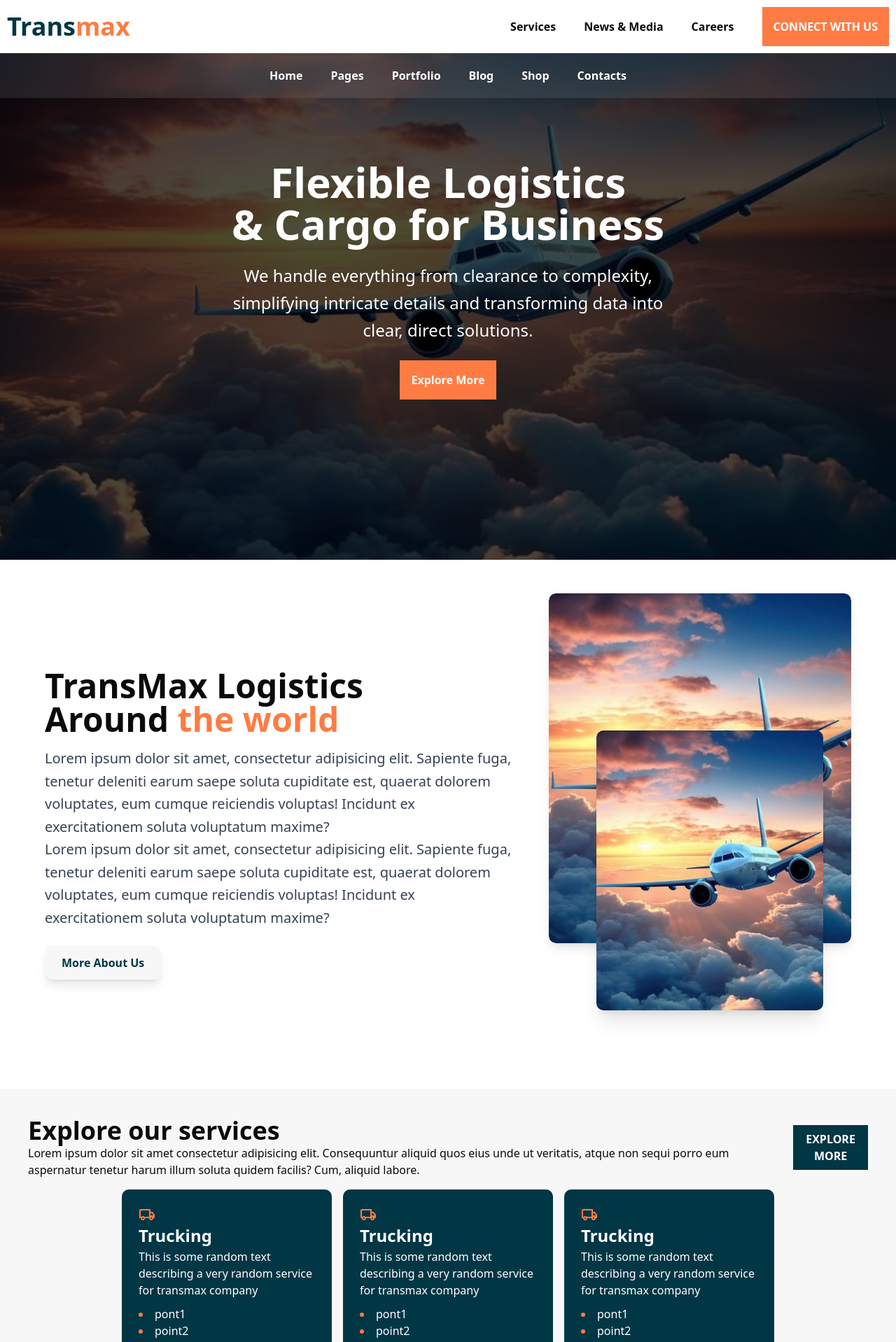
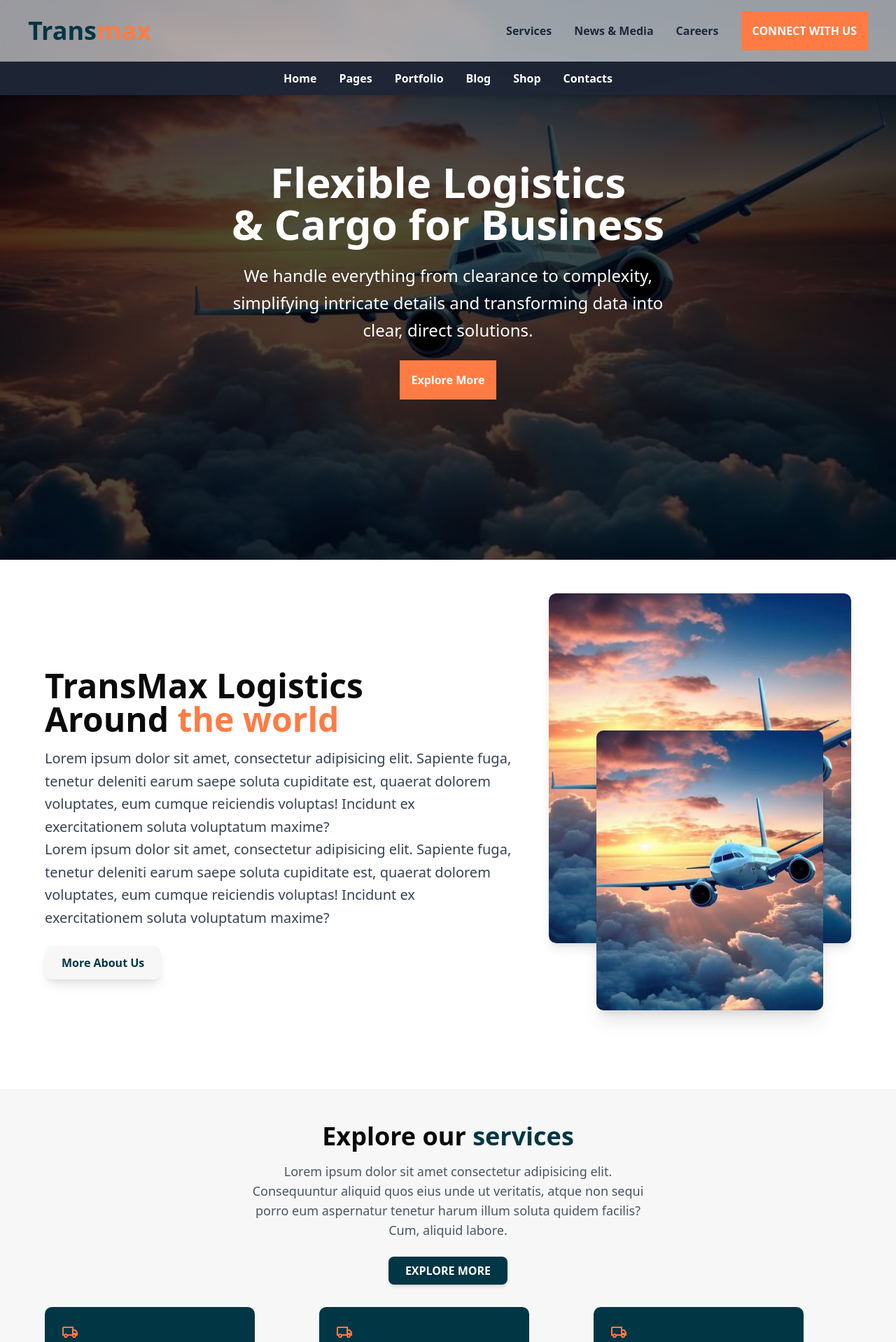
Before and after one commit to dantekadagi3/Transmax, a React (Vite) app: page / in a window 1280 px wide. Shown: the top 1918 px of the page at 70% size. Built offline with nearby package versions, Linux system fonts and the light colour scheme.

Commit message:
major parts of the website completed

```diff
--- a/src/App.tsx
+++ b/src/App.tsx
@@ -2,6 +2,7 @@
 import About from "./pages/About"
 import Banner from "./pages/Banner"
 import Competence from "./pages/Competence"
+import Footer from "./pages/Footer"
 import Goals from "./pages/Goals"
 import Home from "./pages/Home"
 import News from "./pages/News"
@@ -24,6 +25,7 @@ function App() {
    <Testimonials/>
    <Banner/>
    <News/>
+   <Footer/>
    </>
   )
 }
--- a/src/components/Footer.tsx
+++ /dev/null
@@ -1,11 +0,0 @@
-
-
-const Footer = () => {
-  return (
-    <div>
-
-    </div>
-  )
-}
-
-export default Footer
--- /dev/null
+++ b/src/components/Footercomp.tsx
@@ -0,0 +1,31 @@
+interface footerProps{
+  title: string;
+  content1:string;
+  content2:string;
+  content3:string;
+  content4:string;
+  content5:string;
+
+}
+
+const Footercomp:React.FC<footerProps> = ({title,content1,content2,content3,content4,content5}) => {
+  return (
+
+
+      <div>
+       <h2 className="text-[var(--blue-color)] text-xl font-bold">{title}</h2>
+       <ul className="text-gray-500 ">
+          <li>{content1}</li>
+          <li>{content2}</li>
+          <li>{content3}</li>
+          <li>{content4}</li>
+          <li>{content5}</li>
+       </ul>
+      </div>
+
+
+
+  )
+}
+
+export default Footercomp;
--- a/src/components/Navigation.tsx
+++ b/src/components/Navigation.tsx
@@ -1,46 +1,66 @@
+import { useState } from "react";
+import Button1 from "./Button";
+import { Menu, X } from "lucide-react"; // Icon for menu toggle
 
-import Button1 from "./Button"
+function Navigation() {
+  const [menuOpen, setMenuOpen] = useState(false);
 
-
-function Navigation(){
-    function Contactus():void{
-        window.location.href = "https://www.google.com"
+  function Contactus(): void {
+    window.location.href = "https://www.google.com";
   }
 
   return (
-    <header className="fixed top-0 left-0 z-50 w-full">
-        {/**div containing the content of the first navigation */}
-       <div className="flex justify-between items-center px-[10px] py-[10px] bg-white">
-           {/**The logo area */}
-           <div className="">
-            <h1 className="text-[var(--blue-color)] font-bold text-4xl">Trans<span className="text-[var(--orange--color)]">max</span></h1>
+    <header className="fixed top-0 left-0 w-full z-50 bg-white/60 backdrop-blur-lg shadow-md">
+      {/* Main Navbar */}
+      <div className="flex justify-between items-center px-6 py-4 md:px-10">
+        {/* Logo */}
+        <div className="text-[var(--blue-color)] font-bold text-3xl md:text-4xl">
+          Trans<span className="text-[var(--orange--color)]">max</span>
         </div>
 
-           <nav className="flex gap-[40px]">
-            {/**The navigation links */}
-            <ul className="flex  items-center  gap-[40px] font-bold">
-                <li>Services</li>
-                <li>News & Media</li>
-                <li>Careers</li>
+        {/* Desktop Navigation */}
+        <nav className="hidden md:flex gap-8 items-center">
+          <ul className="flex gap-8 font-semibold text-gray-800">
+            <li className="hover:text-[var(--orange--color)] cursor-pointer transition">Services</li>
+            <li className="hover:text-[var(--orange--color)] cursor-pointer transition">News & Media</li>
+            <li className="hover:text-[var(--orange--color)] cursor-pointer transition">Careers</li>
           </ul>
-            <Button1
-            text="CONNECT WITH US"
-            onClick={Contactus}
-            />
+          <Button1 text="CONNECT WITH US" onClick={Contactus} />
         </nav>
+
+        {/* Mobile Menu Toggle */}
+        <button className="md:hidden text-gray-800" onClick={() => setMenuOpen(!menuOpen)}>
+          {menuOpen ? <X size={28} /> : <Menu size={28} />}
+        </button>
       </div>
-        {/**div containing the content of the second navigation */}
-        <nav className="flex justify-center items-center bg-white/10 backdrop-blur-lg py-[20px] ">
-            <ul className="flex gap-[40px] font-bold text-white">
-                <li>Home</li>
-                <li>Pages</li>
-                <li>Portfolio</li>
-                <li>Blog</li>
-                <li>Shop</li>
-                <li>Contacts</li>
 
+      {/* Mobile Menu */}
+      {menuOpen && (
+        <div className="md:hidden absolute top-full left-0 w-full bg-white shadow-lg py-6 px-6 transition-all">
+          <ul className="flex flex-col gap-4 font-semibold text-gray-800">
+            <li className="hover:text-[var(--orange--color)] cursor-pointer transition">Services</li>
+            <li className="hover:text-[var(--orange--color)] cursor-pointer transition">News & Media</li>
+            <li className="hover:text-[var(--orange--color)] cursor-pointer transition">Careers</li>
+          </ul>
+          <div className="mt-4">
+            <Button1 text="CONNECT WITH US" onClick={Contactus} />
+          </div>
+        </div>
+      )}
+
+      {/* Second Navigation */}
+      <nav className="hidden md:flex justify-center items-center bg-gray-900/90 py-3 text-white">
+        <ul className="flex gap-8 font-semibold">
+          <li className="hover:text-[var(--orange--color)] cursor-pointer transition">Home</li>
+          <li className="hover:text-[var(--orange--color)] cursor-pointer transition">Pages</li>
+          <li className="hover:text-[var(--orange--color)] cursor-pointer transition">Portfolio</li>
+          <li className="hover:text-[var(--orange--color)] cursor-pointer transition">Blog</li>
+          <li className="hover:text-[var(--orange--color)] cursor-pointer transition">Shop</li>
+          <li className="hover:text-[var(--orange--color)] cursor-pointer transition">Contacts</li>
         </ul>
       </nav>
     </header>
- )
-}export default  Navigation
+  );
+}
+
+export default Navigation;
--- a/src/pages/Banner.tsx
+++ b/src/pages/Banner.tsx
@@ -8,22 +8,25 @@ const Banner = () => {
 
   return (
     <div
-      className="relative bg-cover bg-center bg-no-repeat h-[20rem] flex  items-center justify-center py-12"
+      className="relative h-[20rem] md:h-[28rem] lg:h-[32rem] flex items-center justify-center bg-cover bg-center bg-no-repeat px-6"
       style={{ backgroundImage: `url(${logistics})` }}
     >
       {/* Dark overlay for better text contrast */}
-      <div className="absolute inset-0 bg-black opacity-80"></div>
+      <div className="absolute inset-0 bg-black opacity-60 md:opacity-70"></div>
 
       {/* Content section */}
+      <div className="relative text-center text-white max-w-3xl px-4 md:px-6">
+        {/* Brand Name */}
+        <h1 className="text-[var(--blue-color)] font-bold text-3xl md:text-4xl">
+          Trans<span className="text-[var(--orange--color)]">max</span>
+        </h1>
 
-      <div className="relative text-center text-white max-w-3xl px-6">
-      <div className="">
-            <h1 className="text-[var(--blue-color)] font-bold text-4xl">Trans<span className="text-[var(--orange--color)]">max</span></h1>
-           </div>
+        {/* Main Heading */}
+        <h2 className="text-3xl md:text-5xl lg:text-6xl font-bold leading-tight mt-2">
+          World Leading Contract <br className="hidden sm:block" /> Logistics Provider
+        </h2>
 
-        <h1 className="text-5xl md:text-6xl font-bold leading-tight">
-          World Leading Contract <br /> Logistics Provider
-        </h1>
+        {/* Description */}
         <p className="mt-4 text-lg md:text-xl">
           We provide world-class logistics solutions to businesses of all sizes.
         </p>
--- /dev/null
+++ b/src/pages/Footer.tsx
@@ -0,0 +1,64 @@
+import Footercomp from "@/components/Footercomp";
+
+const Footer = () => {
+  return (
+    <footer className="bg-gray-100 py-10 px-6">
+      <div className="max-w-7xl mx-auto grid grid-cols-1 sm:grid-cols-2 md:grid-cols-4 gap-8 text-gray-700">
+
+        {/* Company Info */}
+        <div>
+          <h2 className="text-lg font-semibold text-gray-900">
+            <span className="text-orange-500">TRANS</span>MAX
+          </h2>
+          <p className="mt-2 text-sm">
+            <strong>Address:</strong> 27 Division St, New York, NY 10002, USA
+          </p>
+          <p className="mt-1 text-sm"><strong>Website:</strong> transmax.com</p>
+          <p className="mt-1 text-sm"><strong>Email:</strong> transmax@mail.com</p>
+          <p className="mt-1 text-sm"><strong>Phone:</strong> +8 (123) 152 25 45</p>
+        </div>
+
+        {/* Services */}
+        <Footercomp
+          title="Our Services"
+          content1="Just-in-Time delivery"
+          content2="Time-based service levels"
+          content3="Warehousing"
+          content4="Global stock transparency"
+          content5="Transport consolidation"
+        />
+
+        {/* Industry Sectors */}
+        <div>
+          <h2 className="text-lg font-semibold">Industry Sectors</h2>
+          <ul className="mt-2 text-sm space-y-1">
+            <li>Electronics Industry</li>
+            <li>Industrial & Manufacturing</li>
+            <li className="text-orange-500">Semicon & Solar</li>
+            <li>Oil & Gas Cargo</li>
+            <li>Energy & Chemicals</li>
+          </ul>
+        </div>
+
+        {/* Quick Links */}
+        <div>
+          <h2 className="text-lg font-semibold">Quick Links</h2>
+          <ul className="mt-2 text-sm space-y-1">
+            <li>How it Works</li>
+            <li>Help Link</li>
+            <li>Terms & Conditions</li>
+            <li>Contact Us</li>
+            <li>Privacy Policy</li>
+          </ul>
+        </div>
+      </div>
+
+      {/* Copyright Section */}
+      <div className="text-center text-sm text-gray-600 mt-8">
+        &copy; {new Date().getFullYear()} TransMax. All Rights Reserved.
+      </div>
+    </footer>
+  );
+};
+
+export default Footer;
--- a/src/pages/Sevices.tsx
+++ b/src/pages/Sevices.tsx
@@ -3,50 +3,53 @@ import truck from '../assets/icons/truck.svg';
 
 const Services = () => {
   return (
-    <section className="bg-[var(--main--background)] flex flex-col items-center justify-center p-10">
-        <div className='flex gap-2 items-center justify-center'>
-    <div>
-         <h1 className="text-4xl font-bold">Explore our <span>services</span></h1>
-     <div>
-         <p>Lorem ipsum dolor sit amet consectetur adipisicing elit. Consequuntur aliquid quos eius unde ut veritatis, atque non sequi porro eum aspernatur tenetur harum illum soluta quidem facilis? Cum, aliquid labore.</p>
-         </div>
+    <section className="bg-[var(--main--background)] flex flex-col items-center justify-center p-8 md:p-12">
+      {/* Heading & Description */}
+      <div className="max-w-4xl text-center">
+        <h1 className="text-3xl md:text-4xl font-bold">
+          Explore our <span className="text-[var(--blue-color)]">services</span>
+        </h1>
+        <p className="mt-4 text-lg text-gray-600 max-w-xl mx-auto">
+          Lorem ipsum dolor sit amet consectetur adipisicing elit. Consequuntur aliquid quos eius unde ut veritatis, atque non sequi porro eum aspernatur tenetur harum illum soluta quidem facilis? Cum, aliquid labore.
+        </p>
       </div>
 
-      <div>
-            <button className='bg-[var(--blue-color)] text-white py-2 px-4 uppercase font-bold' >Explore More</button>
+      {/* Button */}
+      <div className="mt-6">
+        <button className="bg-[var(--blue-color)] text-white py-2 px-6 uppercase font-bold rounded-md shadow-md hover:bg-opacity-90 transition">
+          Explore More
+        </button>
       </div>
-     </div>
-   {/**card container */}
-     <div className="flex gap-4 pt-4">
+
+      {/* Service Cards */}
+      <div className="grid grid-cols-1 md:grid-cols-2 lg:grid-cols-3 gap-6 pt-8 w-full max-w-6xl">
         <Service
           icon={truck}
           title="Trucking"
-    paragraph="This is some random text describing a very random service for transmax company"
-    point1="pont1"
-    point2="point2"
-    point3="point3"
+          paragraph="This is some random text describing a very random service for transmax company."
+          point1="Point 1"
+          point2="Point 2"
+          point3="Point 3"
         />
-
         <Service
           icon={truck}
-    title="Trucking"
-    paragraph="This is some random text describing a very random service for transmax company"
-    point1="pont1"
-    point2="point2"
-    point3="point3"
+          title="Logistics"
+          paragraph="Another description for a logistics service at Transmax."
+          point1="Point A"
+          point2="Point B"
+          point3="Point C"
         />
-
         <Service
           icon={truck}
-    title="Trucking"
-    paragraph="This is some random text describing a very random service for transmax company"
-    point1="pont1"
-    point2="point2"
-    point3="point3"
+          title="Warehousing"
+          paragraph="Warehousing solutions that optimize storage and distribution."
+          point1="Point X"
+          point2="Point Y"
+          point3="Point Z"
         />
       </div>
     </section>
-  )
-}
+  );
+};
 
 export default Services;
```
Lines whose indentation alone changed are shown as unchanged.
